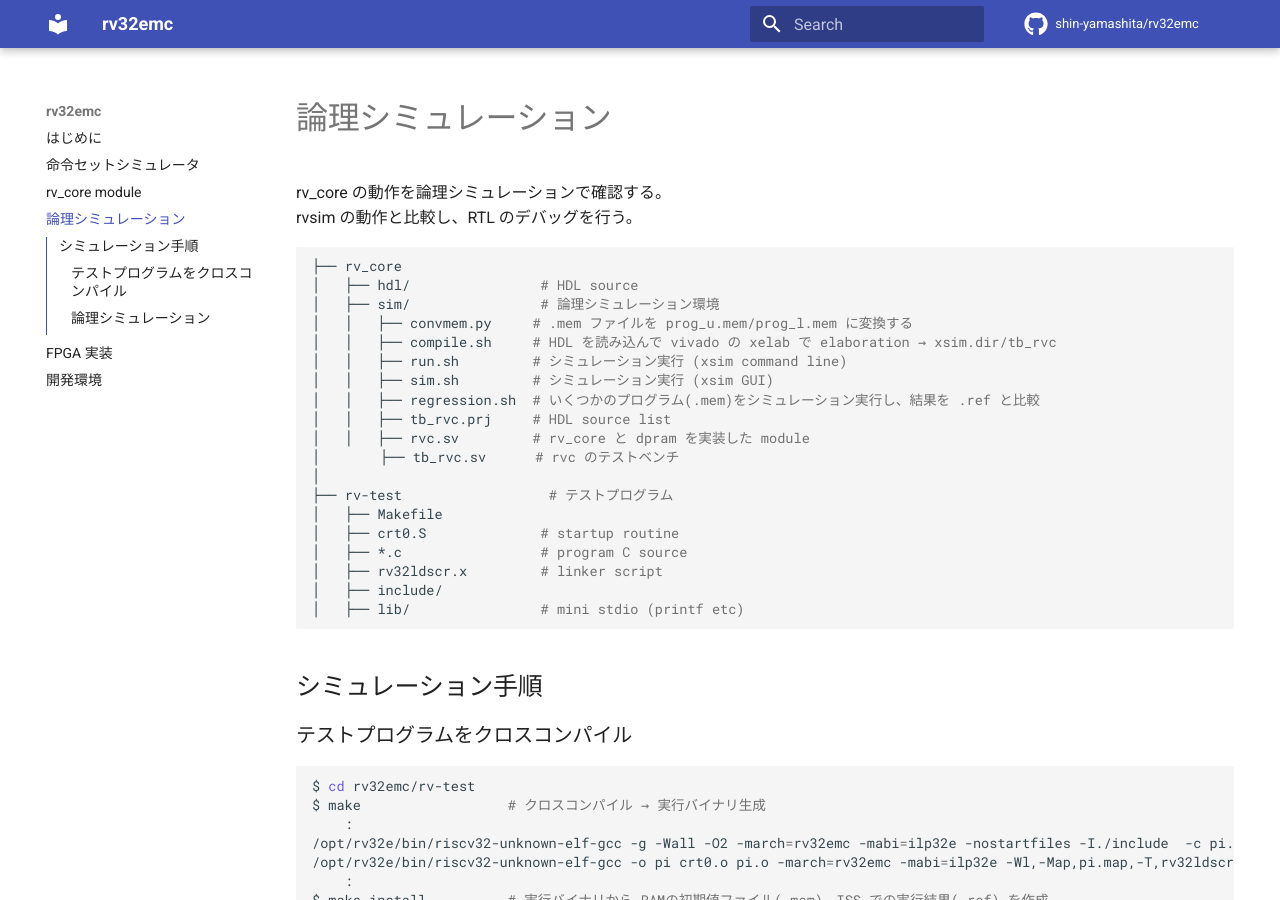
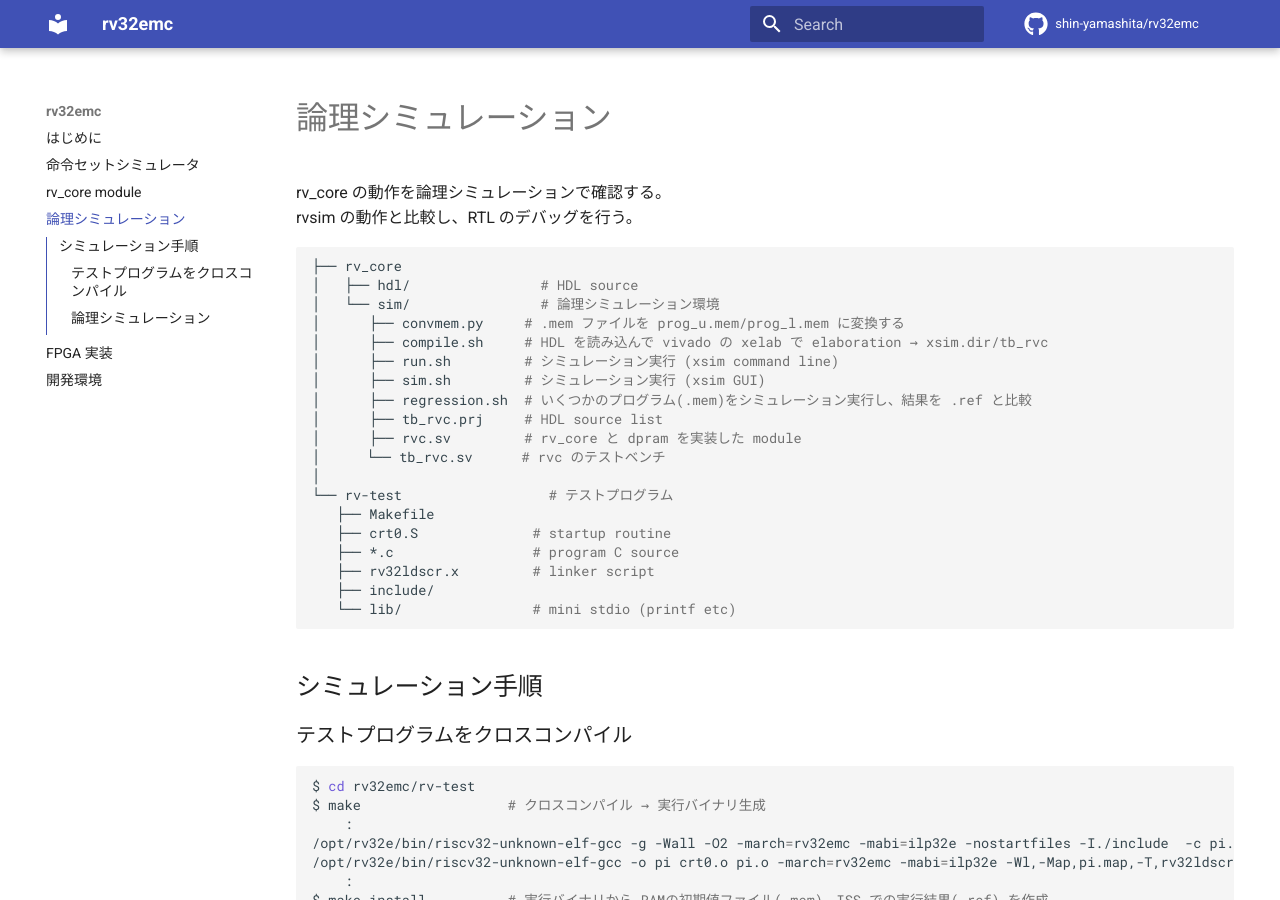
Before and after one commit to shin-yamashita/rv32emc, an MkDocs documentation site: the page built from doc/docs/25-xsim.md, in a window 1280 px wide and 900 px high. Built offline with MkDocs 1.6.1 and Material for MkDocs 9.7.7, drawn with Linux system fonts in a browser that asks for light colours; comment, search, counter and statistics services are not loaded.

Commit message:
update: tree

````diff
--- a/doc/docs/25-xsim.md
+++ b/doc/docs/25-xsim.md
@@ -7,23 +7,23 @@ rvsim の動作と比較し、RTL のデバッグを行う。
 ```bash
 ├── rv_core
 │   ├── hdl/                # HDL source
-│   ├── sim/                # 論理シミュレーション環境
-│   │   ├── convmem.py     # .mem ファイルを prog_u.mem/prog_l.mem に変換する
-│   │   ├── compile.sh     # HDL を読み込んで vivado の xelab で elaboration → xsim.dir/tb_rvc
-│   │   ├── run.sh         # シミュレーション実行 (xsim command line)
-│   │   ├── sim.sh         # シミュレーション実行 (xsim GUI)
-│   │   ├── regression.sh  # いくつかのプログラム(.mem)をシミュレーション実行し、結果を .ref と比較
-│   │   ├── tb_rvc.prj     # HDL source list
-│   │   ├── rvc.sv         # rv_core と dpram を実装した module
-│   　　 ├── tb_rvc.sv      # rvc のテストベンチ
+│   └── sim/                # 論理シミュレーション環境
+│      ├── convmem.py     # .mem ファイルを prog_u.mem/prog_l.mem に変換する
+│      ├── compile.sh     # HDL を読み込んで vivado の xelab で elaboration → xsim.dir/tb_rvc
+│      ├── run.sh         # シミュレーション実行 (xsim command line)
+│      ├── sim.sh         # シミュレーション実行 (xsim GUI)
+│      ├── regression.sh  # いくつかのプログラム(.mem)をシミュレーション実行し、結果を .ref と比較
+│      ├── tb_rvc.prj     # HDL source list
+│      ├── rvc.sv         # rv_core と dpram を実装した module
+│   　 └── tb_rvc.sv      # rvc のテストベンチ
 │
-├── rv-test                  # テストプログラム
-│   ├── Makefile
-│   ├── crt0.S              # startup routine
-│   ├── *.c                 # program C source
-│   ├── rv32ldscr.x         # linker script
-│   ├── include/
-│   ├── lib/                # mini stdio (printf etc)
+└── rv-test                  # テストプログラム
+   ├── Makefile
+   ├── crt0.S              # startup routine
+   ├── *.c                 # program C source
+   ├── rv32ldscr.x         # linker script
+   ├── include/
+   └── lib/                # mini stdio (printf etc)
 ```
 
 ## シミュレーション手順
````
Also changed, not shown: doc/docs/10-iss.md (+1 -1 lines).
